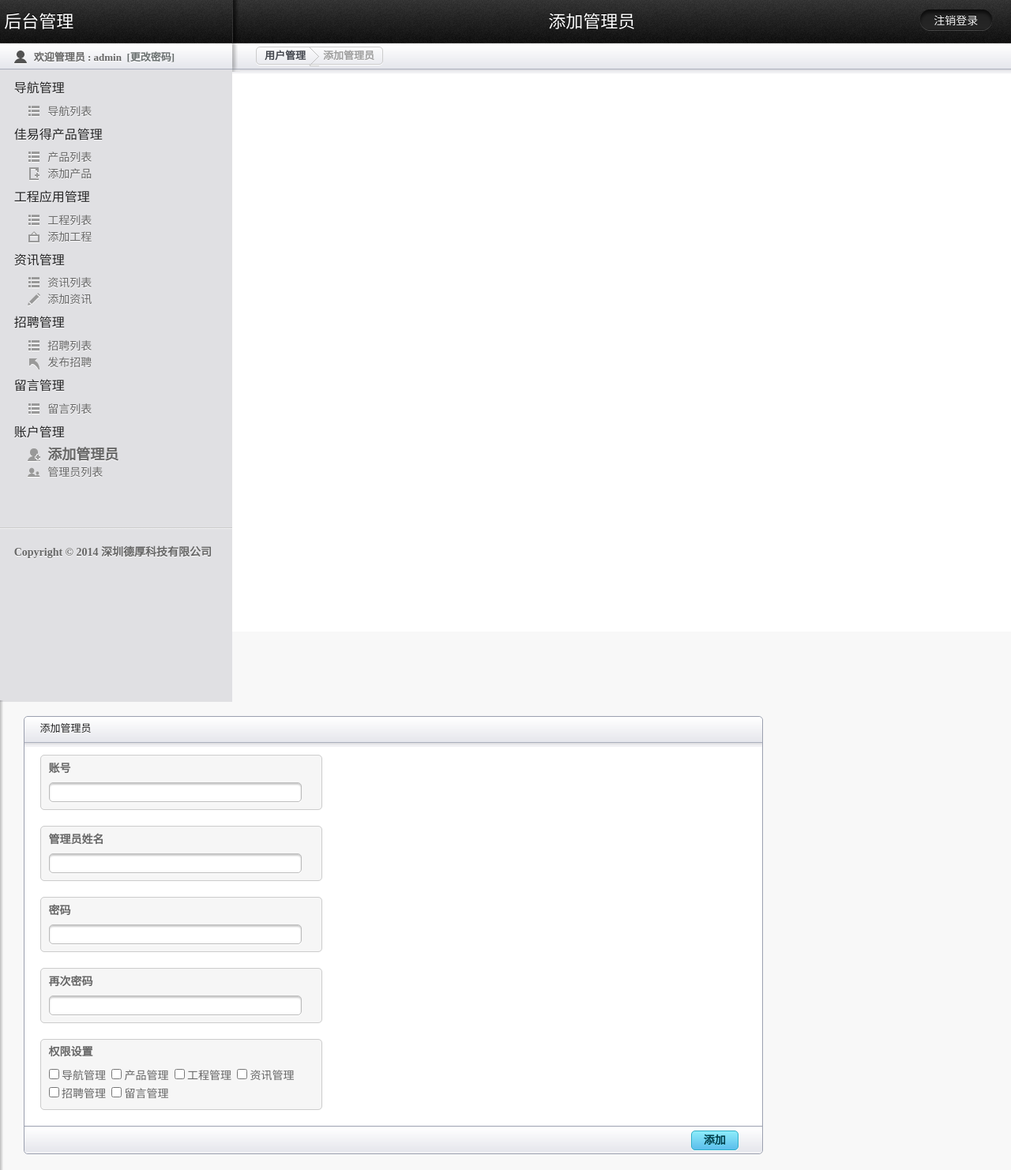
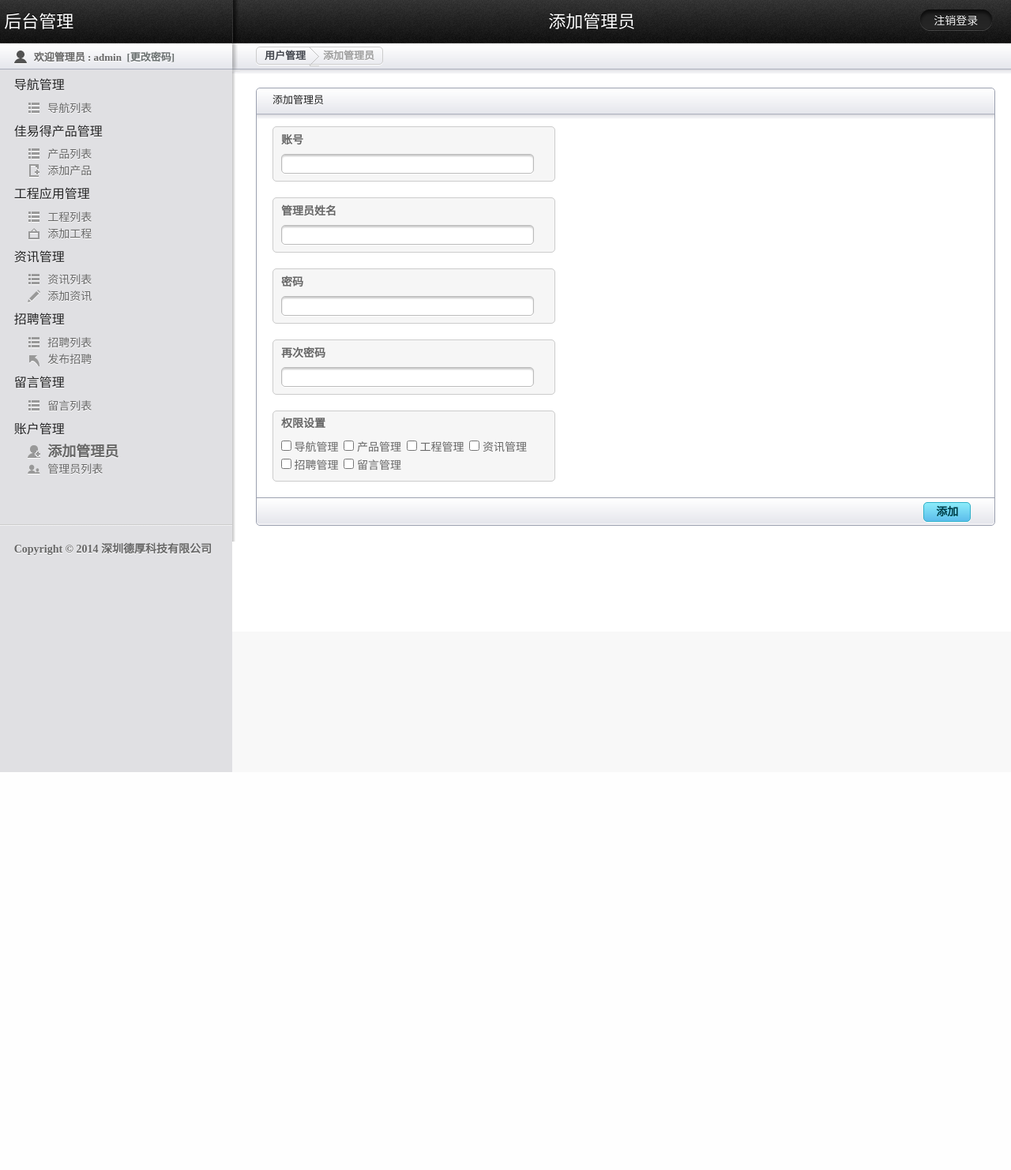
Before and after one commit to dengyh/dehou, a Django app: page /backend/admin_add/ in a window 1280 px wide. Shown: the whole page at 79% size. After the commit the page ends 978 px from the top, so only its background shows below. Run offline with Django 3.2, Linux system fonts and the light colour scheme; a user stored in the database is signed in; data comes from the database, SQL or seed files in the repository; parts of the project's set-up code (start-up, migrations or seed data) failed here and were passed over; some libraries are stand-ins or nearby versions.

Commit message:
修复了左侧导航栏不与右侧对齐的问题

```diff
--- a/backend/static/css/layout.css
+++ b/backend/static/css/layout.css
@@ -182,16 +182,12 @@ article.breadcrumbs {
 
 aside#sidebar {
     width: 23%;
-<<<<<<< HEAD
-    background:url(../images/sidebar.png) repeat;
-=======
-    background-image:url(../images/sidebar.png) repeat;
     background-color: #E0E0E3 ;
->>>>>>> bb567eb05c1879d17fdf8809f86551ab2f31fb7f
     float: left;
     min-height: 500px;
     margin-top: -4px;
-    height: 100% !important;
+    height: 100%;
+    overflow: hidden;
 }
 #sidebar hr {
     border: none;
@@ -342,6 +338,7 @@ aside#sidebar {
 }
 #sidebar footer {
     margin-top: 20%;
+     background-color: #E0E0E3 ;
 }
 /* Main Content */
 
--- a/backend/templates/backend_base.html
+++ b/backend/templates/backend_base.html
@@ -11,15 +11,9 @@
     <script src="http://libs.baidu.com/bootstrap/3.0.3/js/bootstrap.min.js"></script>
     <script type="text/javascript" src="/static/js/toast.js"></script>
     <script src="/static/js/jquery.tablesorter.min.js"></script>
-    <script type="text/javascript">
-	$(document).ready(function()
-    	{
-      	  $(".tablesorter").tablesorter();
-   	 }
-	);
-	</script>
     {% block style %}{% endblock %}
 </head>
+
 <body>
     <!-- 头部栏目 开始 -->
     <header id="header">
@@ -114,7 +108,7 @@
         <footer>
             <hr />
             <p>
-            <strong>Copyright &copy; 2014 深圳德厚科技有限公司</strong>
+                <strong>Copyright &copy; 2014 深圳德厚科技有限公司</strong>
             </p>
         </footer>
     </aside>
@@ -126,21 +120,25 @@
 
 </body>
 <script type="text/javascript">
-$(document).ready(function(){
-    var strUrl=window.location.href;
-    var arrUrl=strUrl.split("/");
-    var strPage="/"+arrUrl[arrUrl.length-3]+"/"+arrUrl[arrUrl.length-2]+"/";
-    $("a.link").each(function(){
-        if($(this).attr("href")==strPage)
+// 设置当前样式
+$(document).ready(function() {
+    var strUrl = window.location.href;
+    var arrUrl = strUrl.split("/");
+    var strPage = "/" + arrUrl[arrUrl.length - 3] + "/" + arrUrl[arrUrl.length - 2] + "/";
+    $("a.link").each(function() {
+
+        if ($(this).attr("href") == strPage)
+        // alert($(this).attr("href")==strPage);
             $(this).addClass("current_item");
     });
-
-    var h=document.body.clientWidth;
-    var h1=document.body.clientHeight ;
-    var h2=window.screen.availHeight
-    // alert(h2);
-    // alert($(document).height());
-    // $("#sidebar").height(h);
+});
+//当文档加载完毕后设置左侧样式高度，折中做法
+$(window).load(function() {
+    var height = $("section#main").height();
+    var h1 = $(document).height();
+    var h = (height > h1) ? height : h1;
+    $("#sidebar").height(h);
 });
 </script>
+
 </html>
```
Also changed, not shown: 8 other files.
